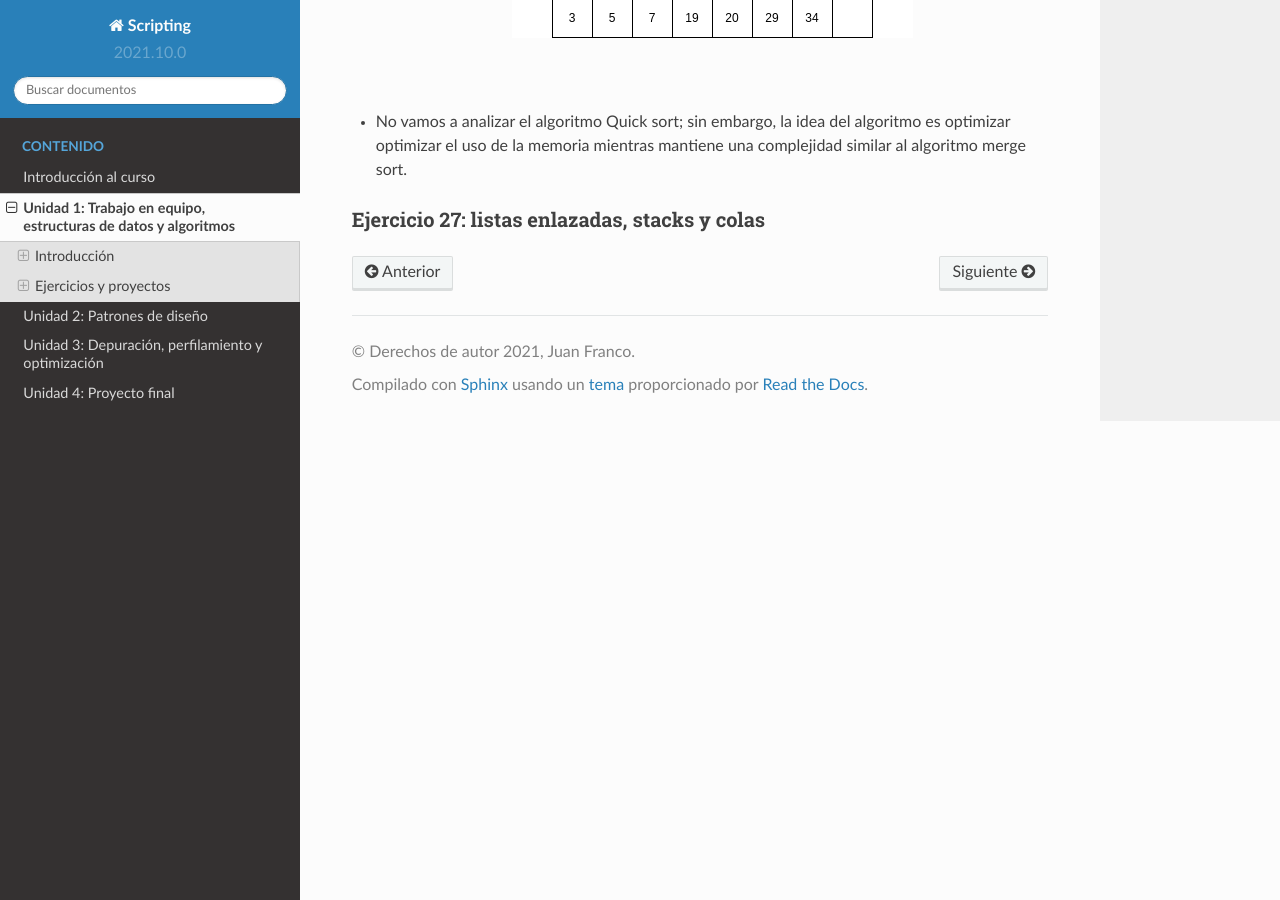
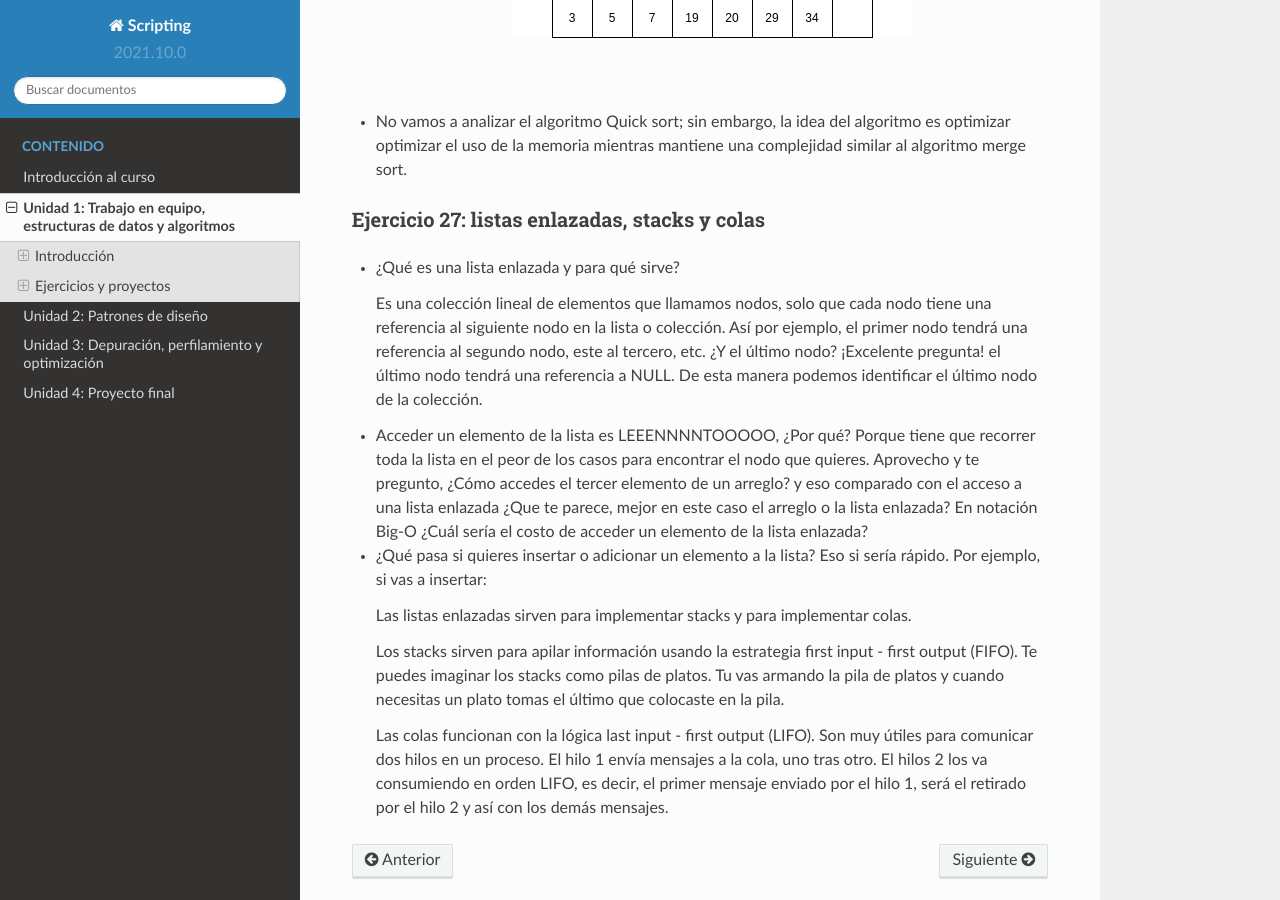
Before and after one commit to juanferfranco/scripting, a Sphinx documentation site: the page built from docs/_unidad1/unidad1.rst, in a window 1280 px wide and 900 px high, scrolled down 19703 px. Built offline with Sphinx 7.4.7 and the Read the Docs theme 2.0.0, drawn with Linux system fonts in a browser that asks for light colours.

Commit message:
Add ex 27 (cont) and assistance

```diff
--- a/docs/_unidad1/unidad1.rst
+++ b/docs/_unidad1/unidad1.rst
@@ -872,3 +872,35 @@ Ten presente que el programa genera un arreglo aleatorio.
 
 Ejercicio 27: listas enlazadas, stacks y colas
 ^^^^^^^^^^^^^^^^^^^^^^^^^^^^^^^^^^^^^^^^^^^^^^^^
+
+* ¿Qué es una lista enlazada y para qué sirve?
+
+  Es una colección lineal de elementos que llamamos nodos, solo que cada nodo tiene una referencia
+  al siguiente nodo en la lista o colección. Así por ejemplo, el primer nodo tendrá una referencia
+  al segundo nodo, este al tercero, etc. ¿Y el último nodo? ¡Excelente pregunta! el último nodo
+  tendrá una referencia a NULL. De esta manera podemos identificar el último nodo de la colección.
+
+
+* Acceder un elemento de la lista es LEEENNNNTOOOOO, ¿Por qué? Porque tiene que recorrer toda la lista
+  en el peor de los casos para encontrar el nodo que quieres. Aprovecho y te pregunto, ¿Cómo accedes
+  el tercer elemento de un arreglo? y eso comparado con el acceso a una lista enlazada ¿Que te parece, mejor
+  en este caso el arreglo o la lista enlazada? En notación Big-O ¿Cuál sería el costo de acceder un
+  elemento de la lista enlazada?
+
+* ¿Qué pasa si quieres insertar o adicionar un elemento a la lista? Eso si sería rápido. Por ejemplo, si vas
+  a insertar:
+
+
+
+
+
+  Las listas enlazadas sirven para implementar stacks y para implementar colas.
+
+  Los stacks sirven para apilar información usando la estrategia first input - first output (FIFO). Te puedes
+  imaginar los stacks como pilas de platos. Tu vas armando la pila de platos y cuando necesitas un
+  plato tomas el último que colocaste en la pila.
+
+  Las colas funcionan con la lógica last input - first output (LIFO). Son muy útiles para comunicar dos hilos
+  en un proceso. El hilo 1 envía mensajes a la cola, uno tras otro. El hilos 2 los va consumiendo en
+  orden LIFO, es decir, el primer mensaje enviado por el hilo 1, será el retirado por el hilo 2 y así
+  con los demás mensajes.
```
Also changed, not shown: docs/_static/LL-insert.png (added).
